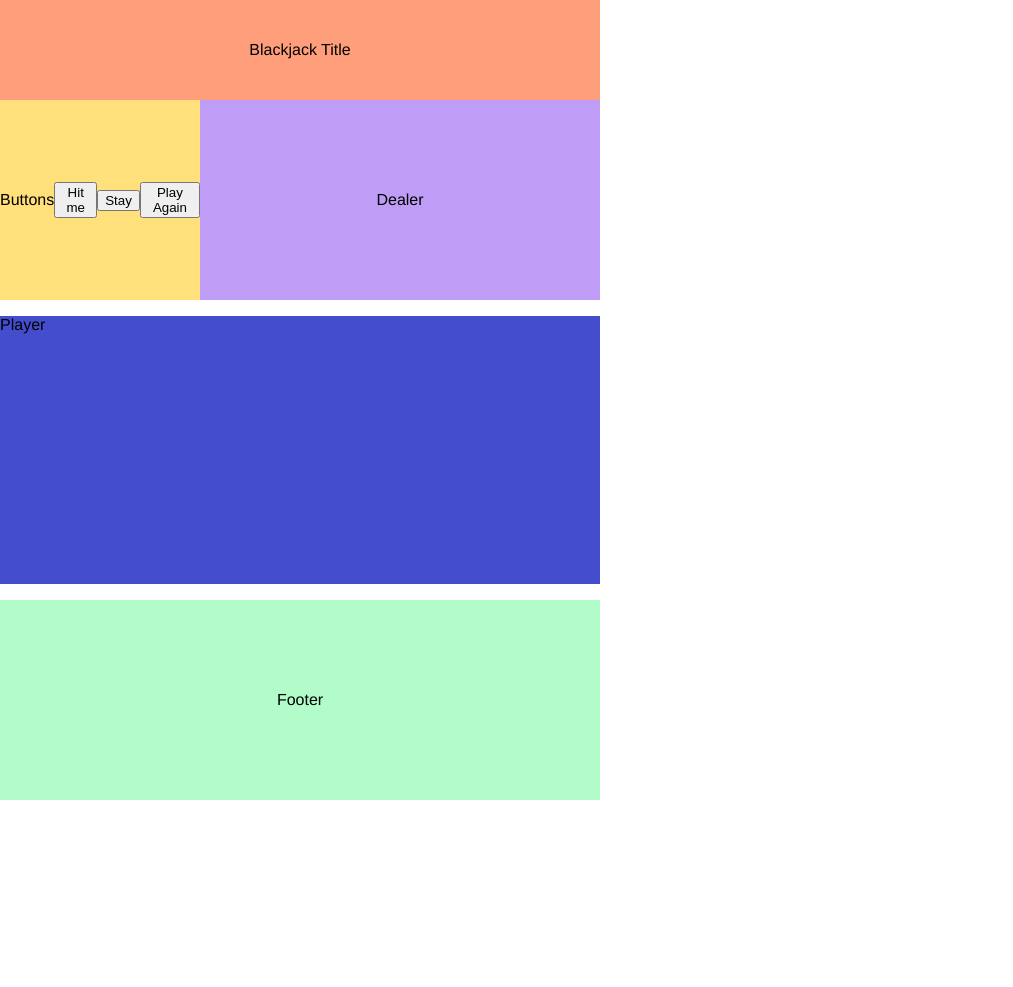
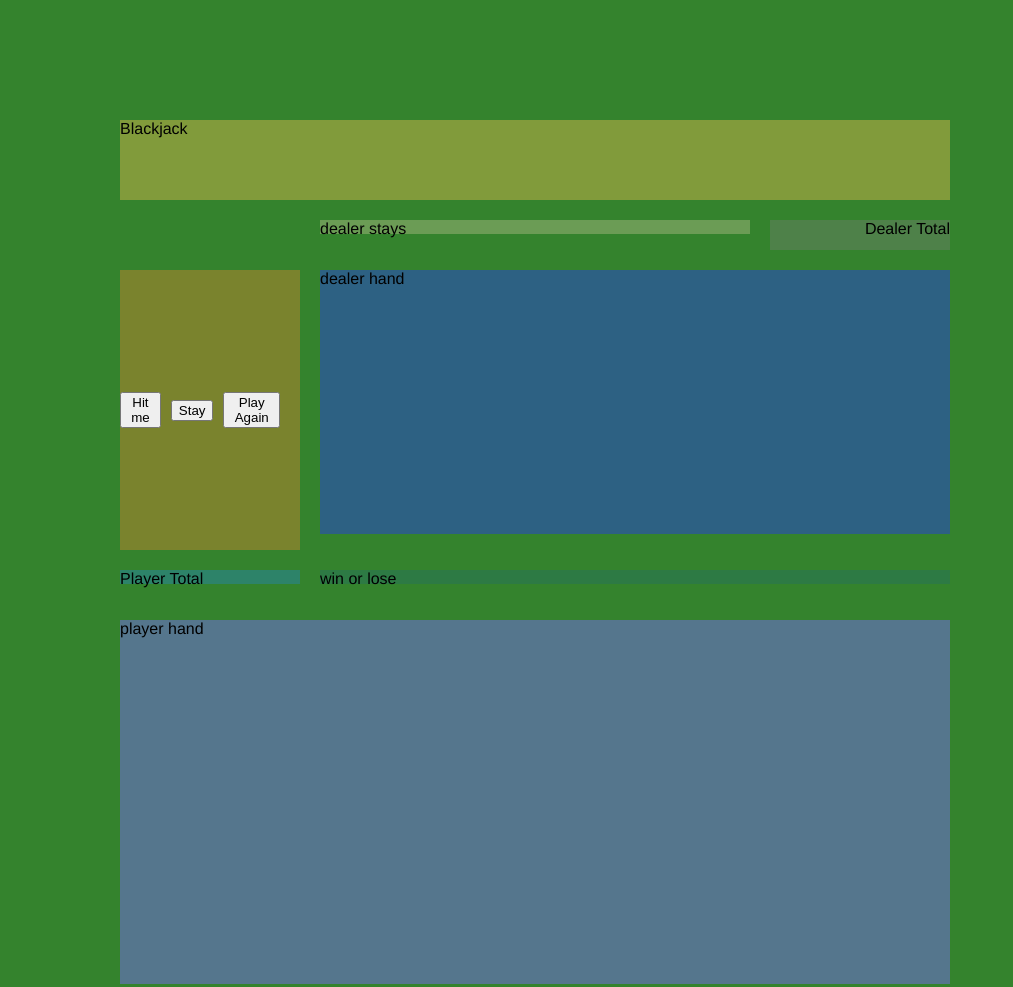
Before and after one commit to Evertm1/Blackjack, a plain HTML site: page index.html in a window 1280 px wide. Shown: the whole page, without its empty margins (0-1013 px from the left). Before the commit the page ends 800 px from the top, so only its background shows below. Drawn offline with Linux system fonts and the light colour scheme.

Commit message:
mvp html and css (ugly)

```diff
--- a/css/main.css
+++ b/css/main.css
@@ -1,48 +1,97 @@
 
 body {
     height: 100vh;
-    margin: 0;
+    margin: 100px;
     font-family: Helvetica;
     display: grid;
     /* mobile first - single column */
-    grid-template-columns: 200px 400px;
-    grid-template-rows: 100px 200px 300px auto;
+    grid-template-columns: 200px 450px 200px;
+    grid-template-rows: 100px 50px 300px 50px 400px auto;
     grid-template-areas:
-    "hdr hdr"
-    "side content"
-    "player player"
-    "ftr ftr"
+    "hdr hdr hdr"
+    "blank dealerstays dealertotal"
+    "buttons dealerhand dealerhand"
+    "playertotal winlose winlose"
+    "playerhand playerhand playerhand"
+    "ftr ftr ftr"
   }
 
-  header {
+  #title {
     grid-area: hdr;
-    background-color: #ff9e7a;
+    background-color: rgb(129, 155, 59);
   }
 
 
 
   footer {
     grid-area: ftr;
-    background-color: #b1fcc8;
+    background-color: rgb(37, 95, 32);
+
   }
 
-  aside {
-    grid-area: side;
-    background-color: #ffe07a;
+  #buttons {
+    grid-area: buttons;
+    background-color: rgb(122, 131, 45);
   }
 
-  p {
-    grid-area: player;
-    background-color: #444dce;
+  #playertotal {
+    grid-area: playertotal;
+    background-color: rgb(45, 131, 105);
+  }
+  #dealerhand {
+    grid-area: dealerhand;
+    background-color: rgb(45, 97, 131);
+  }
+  #dealertotal {
+    grid-area: dealertotal;
+    background-color: rgb(78, 129, 73);
+    text-align: right;
+  }
+  #blank {
+    grid-area: blank;
+    background-color: rgb(126, 204, 119);
+  }
+  header, footer, p, aside, main {
+    display: flex;
+    justify-content: left;
+    align-items: top;
+    margin-left: 20px;
+    margin-top: 20px;
+
+  }
+    main {
+    display: flex;
+    justify-content: right;
+    align-items: top;
   }
 
-  main {
-    grid-area: content;
-    background-color: #bf9df7;
+  #playerhand {
+    grid-area: playerhand;
+    background-color: rgb(85, 118, 141);
   }
 
-  header, footer, aside, main {
+  #winlose {
+    grid-area: winlose;
+    background-color: rgb(45, 122, 68);
+  }
+
+  #dealerstays {
+    grid-area: dealerstays;
+    background-color: rgb(107, 156, 85);
+  }
+div {
     display: flex;
     justify-content: center;
     align-items: center;
-  }
+    margin-right: 10px;
+
+}
+
+button {
+    margin-right: 10px;
+    align-items: left;
+}
+
+body {
+    background-color: rgb(52, 131, 45);
+}
--- a/index.html
+++ b/index.html
@@ -9,15 +9,21 @@
   <script defer src="js/main.js"></script>
 </head>
 <body>
-    <header>Blackjack Title</header>
-    <aside>Buttons
+    <header id="title">Blackjack</header>
+    <aside id="buttons">
+        <div>
         <button>Hit me</button>
         <button>Stay</button>
-        <button>Play Again</button></aside>
+        <button>Play Again</button></aside></body></div>
 
-    <main>Dealer</main>
-    <p>Player</p>
-    <footer>Footer</footer>
+    <main id="dealertotal">Dealer Total</main>
+    <p id= "dealerhand">dealer hand</p>
+    <p id= "playerhand">player hand</p>
+    <p id= "winlose"> win or lose</p>
+    <p id= "dealerstays">dealer stays</p>
+
+    <p id="playertotal">Player Total</p>
+    <footer></footer>
     <script src="js/main.js"></script>
   </body>
 </html>
```
